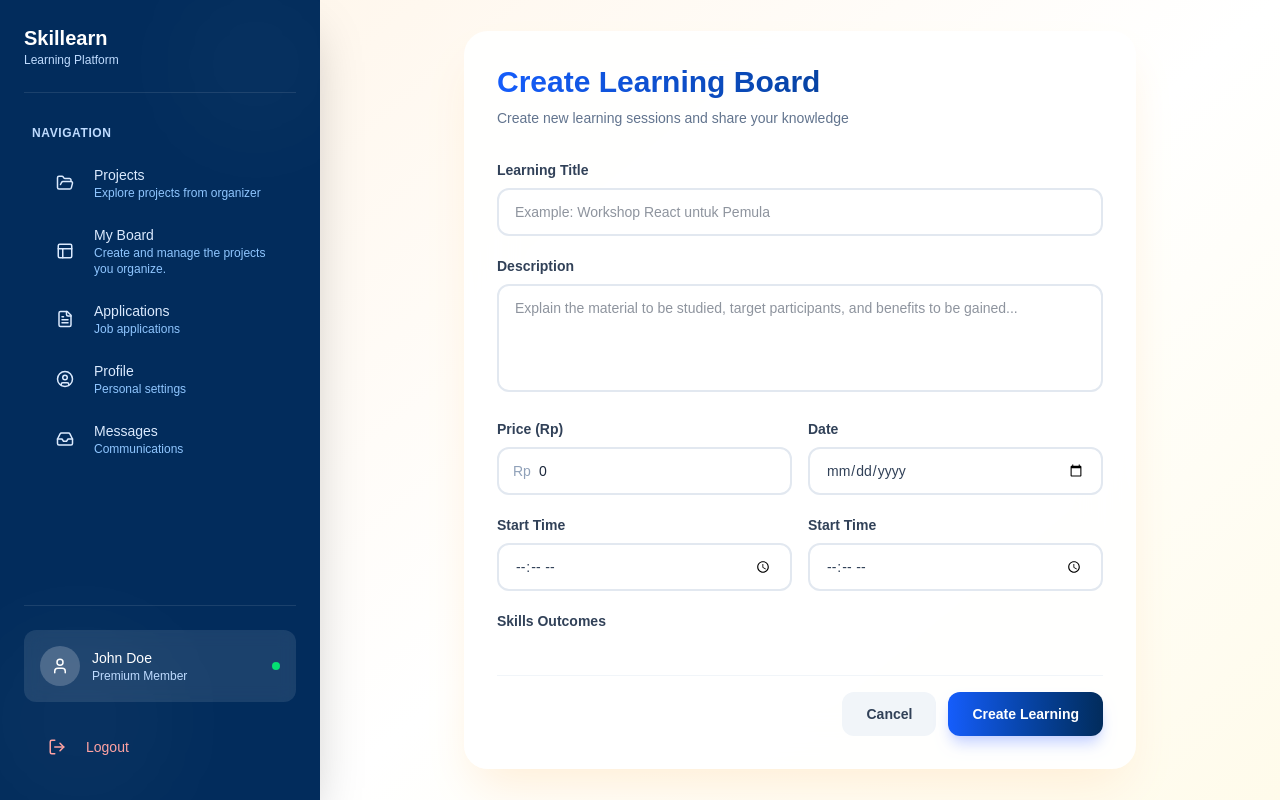
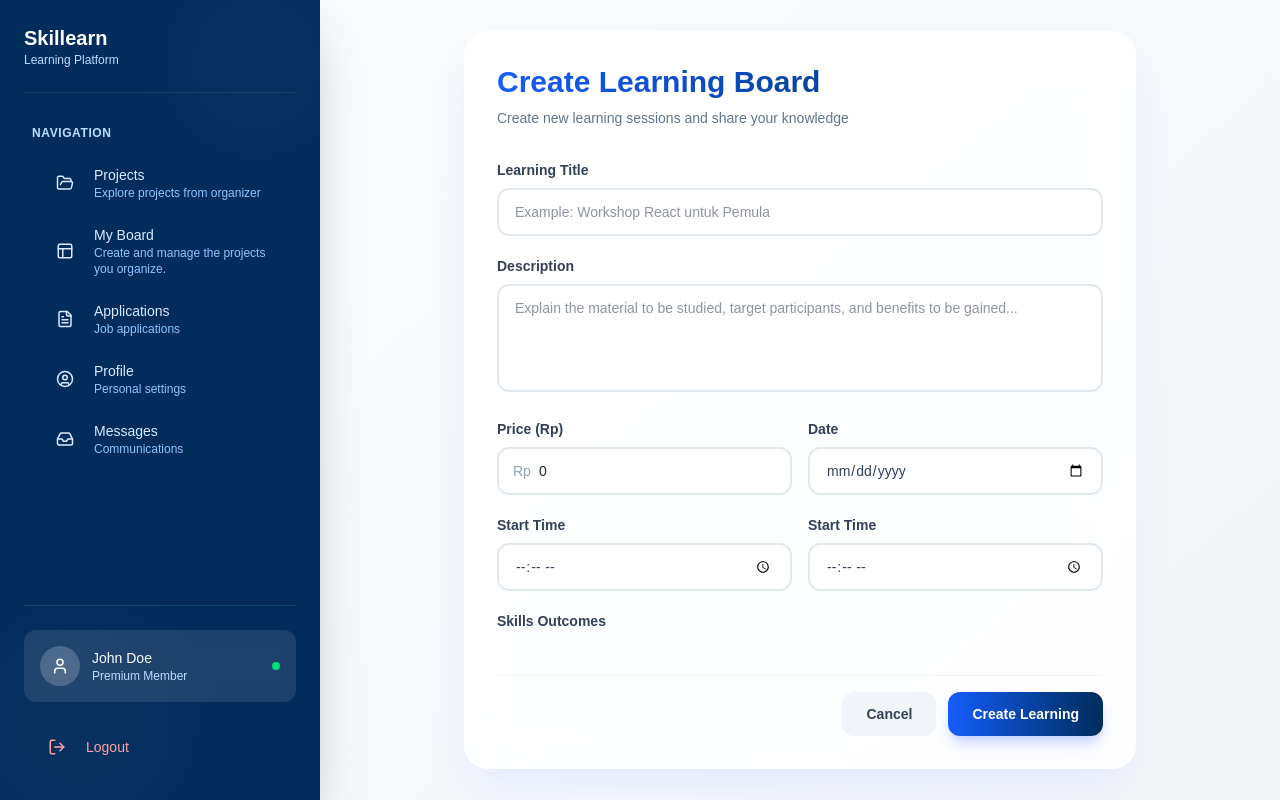
Before and after one commit to Ngabers-kh/fe-skill-nextjs, a Next.js app: page /dashboard/board/addlearn in a window 1280 px wide. Built offline with nearby package versions, Linux system fonts and the light colour scheme.

Commit message:
style(addlearn): update color bg & card

```diff
--- a/app/dashboard/board/addlearn/page.tsx
+++ b/app/dashboard/board/addlearn/page.tsx
@@ -112,10 +112,10 @@ export default function AddBoardLearningPage() {
   };
 
   return (
-    <div className="w-full min-h-screen bg-gradient-to-br from-orange-50 via-white to-amber-50 flex justify-center items-center p-4">
+    <div className="w-full min-h-screen bg-gradient-to-br from-gray-50 via-blue-50/30 to-gray-100 flex justify-center items-center p-4">
       <form
         onSubmit={handleSubmit}
-        className="w-full max-w-2xl bg-white/90 backdrop-blur-xl p-8 rounded-3xl shadow-2xl shadow-orange-100 border border-white/20"
+        className="w-full max-w-2xl bg-white/90 backdrop-blur-xl p-8 rounded-3xl shadow-2xl shadow-indigo-100 border border-white/20"
       >
         {/* Header */}
         <div className="mb-8">
```
